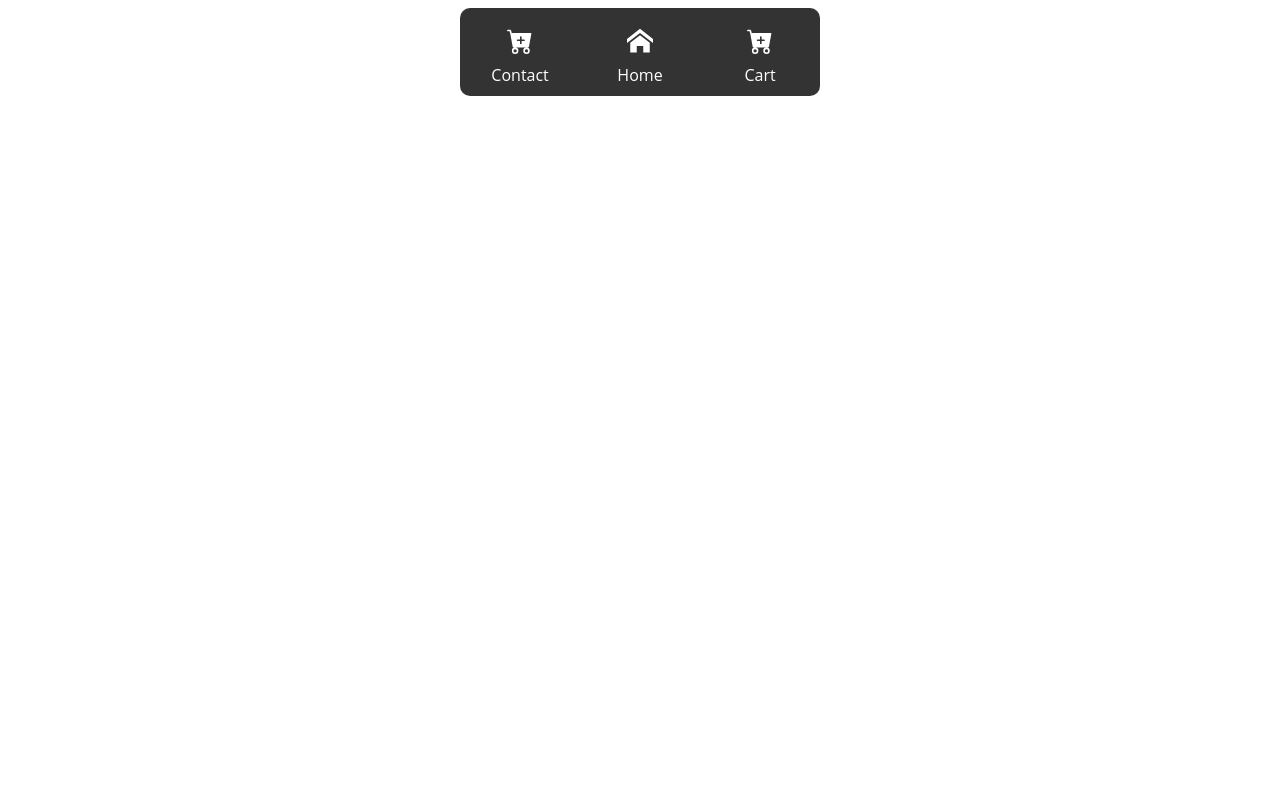
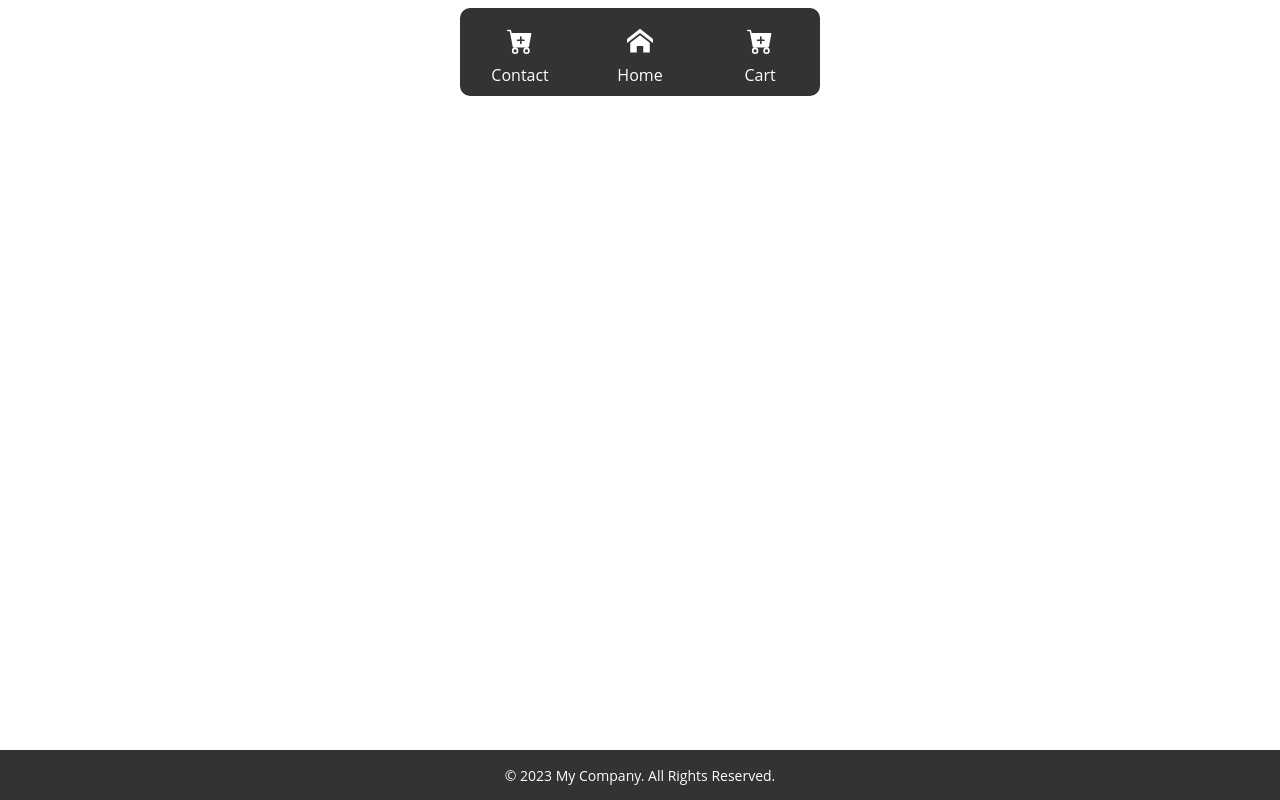
Before and after one commit to AugustWahlberg/JS-frameworks-react-ca, a React (Create React App) app: page / in a window 1280 px wide. Before the commit this address had no page. Built offline with nearby package versions, Linux system fonts and the light colour scheme.

Commit message:
Added footer

```diff
--- a/src/App.js
+++ b/src/App.js
@@ -4,6 +4,7 @@ import Home from "./pages/Home";
 import Contact from "./pages/Contact";
 import { Route, Routes } from "react-router-dom";
 import { Product } from "./pages/Product";
+import Footer from "./components/Footer";
 
 function App() {
   return (
@@ -16,6 +17,7 @@ function App() {
           <Route path="/product/:id" element={<Product />} />
         </Routes>
       </div>
+      <Footer />
     </>
   );
 }
--- /dev/null
+++ b/src/components/Footer.jsx
@@ -0,0 +1,14 @@
+
+import React from "react";
+import * as S from "./Footer.styles";
+
+
+function Footer() {
+  return (
+    <S.FooterContainer>
+      <S.FooterText>&copy; 2023 My Company. All Rights Reserved.</S.FooterText>
+    </S.FooterContainer>
+  );
+}
+
+export default Footer;
--- /dev/null
+++ b/src/components/Footer.styles.js
@@ -0,0 +1,20 @@
+import React from "react";
+import styled from "styled-components";
+
+export const FooterContainer = styled.footer`
+  background-color: #333;
+  color: #fff;
+  display: flex;
+  justify-content: center;
+  align-items: center;
+  height: 50px;
+  position: fixed;
+  bottom: 0;
+  left: 0;
+  right: 0;
+`;
+
+export const FooterText = styled.p`
+  margin: 0;
+  font-size: 14px;
+`;
```
